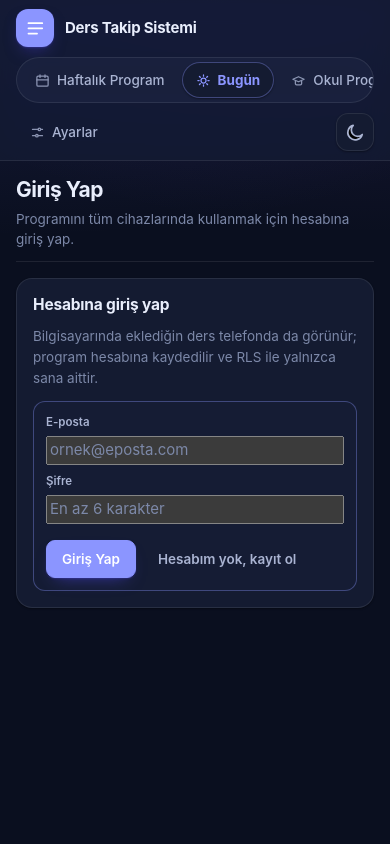
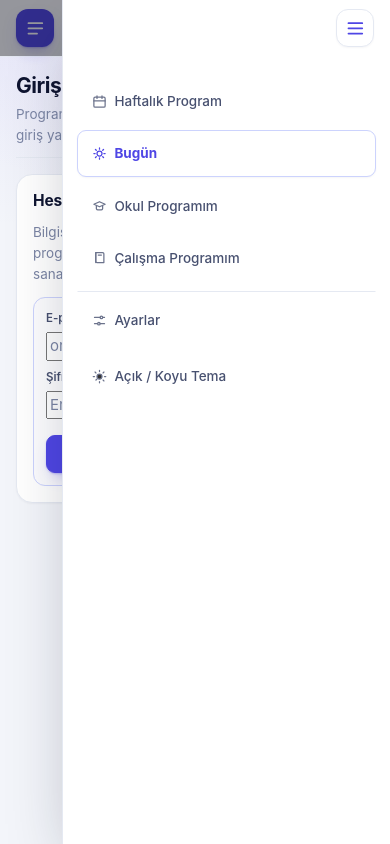
Before and after one commit to ademydev/derstakipsistemi, a plain HTML site: page index.html in a window 390 px wide. Both pictures are taken after a click on the button "Menüyü aç". Drawn offline with nearby package versions, Linux system fonts and the light colour scheme.

Commit message:
telefon formatı ve görünüş düzeltildi

```diff
--- a/index.html
+++ b/index.html
@@ -37,6 +37,11 @@
         </span>
       </div>
 
+      <button type="button" class="icon-btn mobile-menu-toggle" data-action="toggle-mobile-nav"
+              aria-controls="nav" aria-expanded="false" aria-label="Menüyü aç" title="Menüyü aç">
+        <svg viewBox="0 0 24 24" class="icon" aria-hidden="true" fill="none" stroke="currentColor" stroke-width="2" stroke-linecap="round"><path d="M4 6h16M4 12h16M4 18h16"/></svg>
+      </button>
+
       <nav class="nav" id="nav" aria-label="Bölümler">
         <button type="button" class="nav__item is-active" data-action="set-view" data-view="week">
           <svg viewBox="0 0 24 24" class="icon" aria-hidden="true" fill="none" stroke="currentColor" stroke-width="2" stroke-linecap="round" stroke-linejoin="round"><rect x="3" y="5" width="18" height="16" rx="2"/><path d="M8 3v4M16 3v4M3 11h18"/></svg><span class="nav__label">Haftalık Program</span></button>
@@ -46,7 +51,10 @@
           <svg viewBox="0 0 24 24" class="icon" aria-hidden="true" fill="none" stroke="currentColor" stroke-width="2" stroke-linecap="round" stroke-linejoin="round"><path d="M3 10l9-4 9 4-9 4-9-4Z"/><path d="M7 12.4V17c0 1.1 2.2 2 5 2s5-.9 5-2v-4.6"/></svg><span class="nav__label">Okul Programım</span></button>
         <button type="button" class="nav__item" data-action="set-view" data-view="study">
           <svg viewBox="0 0 24 24" class="icon" aria-hidden="true" fill="none" stroke="currentColor" stroke-width="2" stroke-linecap="round" stroke-linejoin="round"><path d="M6 4h11a2 2 0 0 1 2 2v14H8a2 2 0 0 1-2-2V4Z"/><path d="M6 4v16"/><path d="M10 8h5"/></svg><span class="nav__label">Çalışma Programım</span></button>
+        <button type="button" class="nav__item mobile-nav__settings" data-action="set-view" data-view="settings"><svg viewBox="0 0 24 24" class="icon" aria-hidden="true" fill="none" stroke="currentColor" stroke-width="2" stroke-linecap="round" stroke-linejoin="round"><path d="M4 7h9M17 7h3M4 17h5M13 17h7"/><circle cx="15" cy="7" r="2"/><circle cx="11" cy="17" r="2"/></svg><span class="nav__label">Ayarlar</span></button>
+        <button type="button" class="nav__item mobile-nav__theme" data-action="toggle-theme"><svg viewBox="0 0 24 24" class="icon" aria-hidden="true"><circle cx="12" cy="12" r="4" stroke="currentColor" stroke-width="2"/><path d="M12 2v2M12 20v2M2 12h2M20 12h2M4.9 4.9l1.4 1.4M17.7 17.7l1.4 1.4M19.1 4.9l-1.4 1.4M6.3 17.7l1.4-1.4" stroke="currentColor" stroke-width="2" stroke-linecap="round"/></svg><span class="nav__label">Açık / Koyu Tema</span></button>
       </nav>
+      <div class="mobile-nav-scrim" data-action="close-mobile-nav" aria-hidden="true"></div>
 
       <!-- Alt küme: Ayarlar + tema + kenar çubuğu düğmeleri. Dikey rayda hepsi
            sol altta toplanır; yatay üst barda nav'ın altında aynı sırada kalır.
--- a/script.js
+++ b/script.js
@@ -1408,8 +1408,8 @@
       '<div class="today-question-progress__actions">' +
           '<span class="today-question-progress__percent">%' + percent + '</span>' +
           '<button type="button" class="btn btn--soft btn--sm" data-action="export-today-progress-pdf">' +
-      ICONS.download + 'PDF İndir' +
-    '</button>' +
+            ICONS.download + 'PDF Yazdır' +
+          '</button>' +
   '</div>' +
     '</div>' +
 
@@ -1494,9 +1494,6 @@
             '" data-slot="school">' + ICONS.plus + 'Ders Ekle</button>' +
         '</div>' +
       '</div>' +
-      (total ? '' : '<div class="empty"><h3>Bugün için ders yok.</h3>' +
-        '<p>' + esc(DAY_BY_ID[dayId].label) + ' gününe ders eklemek için yukarıdaki butonu kullanabilirsin.</p></div>') +
-              renderTodayQuestionProgress(dayId) +
       /* Gün kartı ile "Yapılacaklar" paneli yan yana: geniş ekranı dengeli
          kullanır, panel tek kolonda tüm sayfayı gereğinden fazla kaplamaz. */
       '<div class="today-grid' + (pendingPanel ? '' : ' is-solo') + '">' +
@@ -1507,6 +1504,11 @@
            }) +
         ' </div>' +
         (pendingPanel ? '<div class="today-grid__side">' + pendingPanel + '</div>' : '') +
+      '</div>' +
+      '<div class="today-layout-stack">' +
+      renderTodayQuestionProgress(dayId) +
+      (total ? '' : '<div class="empty"><h3>Bugün için ders yok.</h3>' +
+        '<p>' + esc(DAY_BY_ID[dayId].label) + ' gününe ders eklemek için yukarıdaki butonu kullanabilirsin.</p></div>') +
       '</div>' +
     '</section>';
   }
@@ -2794,10 +2796,24 @@
     switch (action) {
       case 'set-view':
         ui.view = trigger.dataset.view;
+        document.documentElement.setAttribute('data-mobile-nav', 'closed');
         ui.drawer = null;
         ui.modal = null;
         closeForms();
         render();
+        break;
+
+      case 'toggle-mobile-nav': {
+        const open = document.documentElement.getAttribute('data-mobile-nav') !== 'open';
+        document.documentElement.setAttribute('data-mobile-nav', open ? 'open' : 'closed');
+        trigger.setAttribute('aria-expanded', open ? 'true' : 'false');
+        trigger.setAttribute('aria-label', open ? 'Menüyü kapat' : 'Menüyü aç');
+        trigger.setAttribute('title', open ? 'Menüyü kapat' : 'Menüyü aç');
+        break;
+      }
+
+      case 'close-mobile-nav':
+        document.documentElement.setAttribute('data-mobile-nav', 'closed');
         break;
 
       case 'set-theme': {
--- a/style.css
+++ b/style.css
@@ -275,6 +275,9 @@ ul, ol { margin: 0; padding: 0; list-style: none; }
    gizlidir. .icon-btn'den SONRA yazılır ki aynı özgüllükteki display:grid
    (masaüstü kuralı) bu gizlemeyi ezmesin. */
 .sidebar-toggle { display: none; }
+.mobile-menu-toggle { display: none; }
+.mobile-nav-scrim { display: none; }
+.mobile-nav__settings, .mobile-nav__theme { display: none; }
 
 /* -------------------------- 4) SAYFA YAPISI ----------------------------- */
 /* Geniş ama kontrollü: içerik sıkıştırılmaz, kenarlarda makul pay bırakılır. */
@@ -1173,7 +1176,28 @@ input:-webkit-autofill:focus {
   :root { --shell-pad: 16px; }
   .main { padding: var(--s4) var(--shell-pad) 64px; }
   .topbar__inner { padding: 9px var(--shell-pad); gap: 10px; }
-  .nav { order: 3; width: 100%; margin-left: 0; }
+  .mobile-menu-toggle { display: grid; margin-left: auto; }
+  .nav {
+    position: fixed; z-index: 52; top: 0; right: 0; bottom: 0;
+    width: min(84vw, 330px); height: 100dvh; margin: 0; padding: 78px 14px 20px;
+    flex-direction: column; align-items: stretch; gap: 6px;
+    border: 0; border-left: 1px solid var(--border); border-radius: 0;
+    background: var(--surface); box-shadow: var(--shadow-lg);
+    overflow-y: auto; transform: translateX(105%); visibility: hidden;
+    transition: transform 220ms ease, visibility 220ms ease;
+  }
+  .nav__item { width: 100%; justify-content: flex-start; padding: 12px 14px; border-radius: var(--r-sm); }
+  .mobile-nav__settings, .mobile-nav__theme { display: inline-flex; margin-top: 4px; }
+  .mobile-nav__settings { border-top: 1px solid var(--border); padding-top: 18px; border-radius: 0; }
+  .topbar__foot { display: none; }
+  .mobile-nav-scrim {
+    display: block; position: fixed; z-index: 51; inset: 0;
+    background: rgba(8, 11, 20, .42); opacity: 0; visibility: hidden;
+    transition: opacity 220ms ease, visibility 220ms ease;
+  }
+  [data-mobile-nav="open"] .nav { transform: translateX(0); visibility: visible; }
+  [data-mobile-nav="open"] .mobile-nav-scrim { opacity: 1; visibility: visible; }
+  [data-mobile-nav="open"] .mobile-menu-toggle { position: relative; z-index: 54; color: var(--accent); }
   .theme-toggle { margin-left: auto; }
   h2 { font-size: 21px; }
   .page__head { align-items: flex-start; gap: var(--s3); margin-bottom: var(--s4); padding-bottom: var(--s3); }
@@ -1396,6 +1420,14 @@ input:-webkit-autofill:focus {
   box-shadow: var(--shadow-xs);
 }
 
+/* Bugünün ders kartı ile ilerleme kartı kesin olarak ayrı yüzeylerdir. */
+.today-layout-stack {
+  display: block;
+  width: 100%;
+  margin-top: var(--s5);
+  clear: both;
+}
+
 .today-question-progress__head {
   display: flex;
   align-items: center;
```
